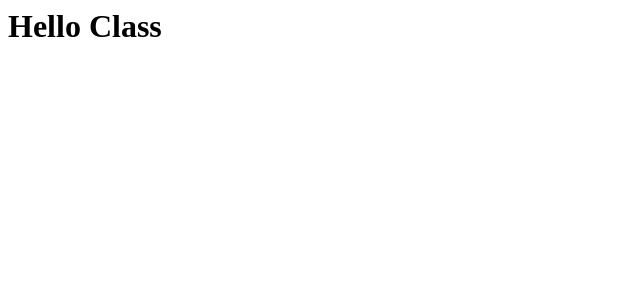
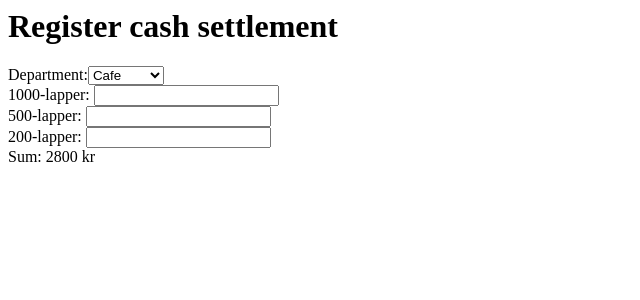
Before and after one commit to kristiania-pg6301-2024/pg6301-frontend-programming, a React (Vite) app in the folder client/: page / in a window 1280 px wide. Shown: the top 300 px of the page, without its empty margins (0-640 px from the left). Built offline with nearby package versions, Linux system fonts and the light colour scheme.

Commit message:
Static HTML prototype

```diff
--- a/client/src/main.jsx
+++ b/client/src/main.jsx
@@ -2,4 +2,35 @@ import React from "react";
 import {createRoot} from "react-dom/client";
 
 const root = createRoot(document.getElementById("root"));
-root.render(<h1>Hello Class</h1>);
+root.render(<Application/>);
+
+function Application() {
+    return <>
+        <h1>Register cash settlement</h1>
+
+        <div>
+            Department:
+            <select>
+                <option value="">Cafe</option>
+                <option value="">Furniture</option>
+                <option value="">Books</option>
+                <option value="">Clothes</option>
+            </select>
+        </div>
+        <div>
+            1000-lapper:{" "}
+            <input type="number"/>
+        </div>
+        <div>
+            500-lapper:{" "}
+            <input type="number"/>
+        </div>
+        <div>
+            200-lapper:{" "}
+            <input type="number"/>
+        </div>
+        <div>
+            Sum: 2800 kr
+        </div>
+    </>
+}
```
